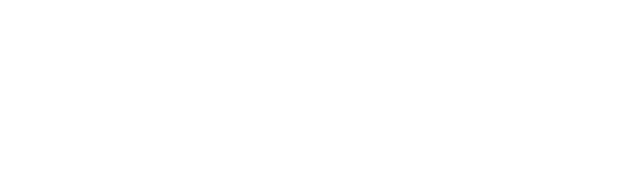
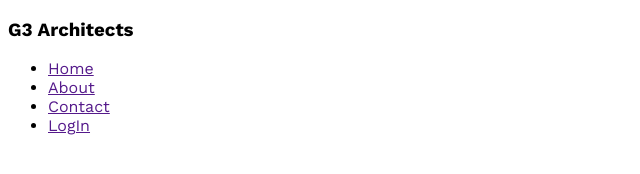
Before and after one commit to naeimhasan2/G3-Architects-Website, a plain HTML site: page index.html in a window 1280 px wide. Shown: the whole page, without its empty margins (0-640 px from the left). Drawn offline with nearby package versions, Linux system fonts and the light colour scheme.

Commit message:
google font add

```diff
--- a/index.css
+++ b/index.css
@@ -0,0 +1,3 @@
+*{
+font-family: 'Work Sans';
+}
--- a/index.html
+++ b/index.html
@@ -4,24 +4,34 @@
         <meta charset="UTF-8">
         <meta name="viewport" content="width=device-width, initial-scale=1.0">
         <title>G3 Architects</title>
+        <link rel="preconnect" href="https://fonts.googleapis.com">
+        <link rel="preconnect" href="https://fonts.gstatic.com" crossorigin>
+        <link
+            href="https://fonts.googleapis.com/css2?family=Open+Sans:wght@400;700;800&family=Work+Sans:wght@400;500;600;700&display=swap"
+            rel="stylesheet">
+        <link rel="stylesheet" href="index.css">
     </head>
     <body>
 
+        <header>
+            <nav>
+                <h3>G3 Architects</h3>
+                <ul>
+                    <li><a href>Home</a></li>
+                    <li><a href>About</a></li>
+                    <li><a href>Contact</a></li>
+                    <li><a href>LogIn</a></li>
+                </ul>
+            </nav>
+        </header>
 
+        <main>
 
+        </main>
 
+        <footer>
 
-
-
-
-
-
-
-
-
-
-
-
+        </footer>
 
     </body>
 </html>
```
Lines whose indentation alone changed are shown as unchanged.
